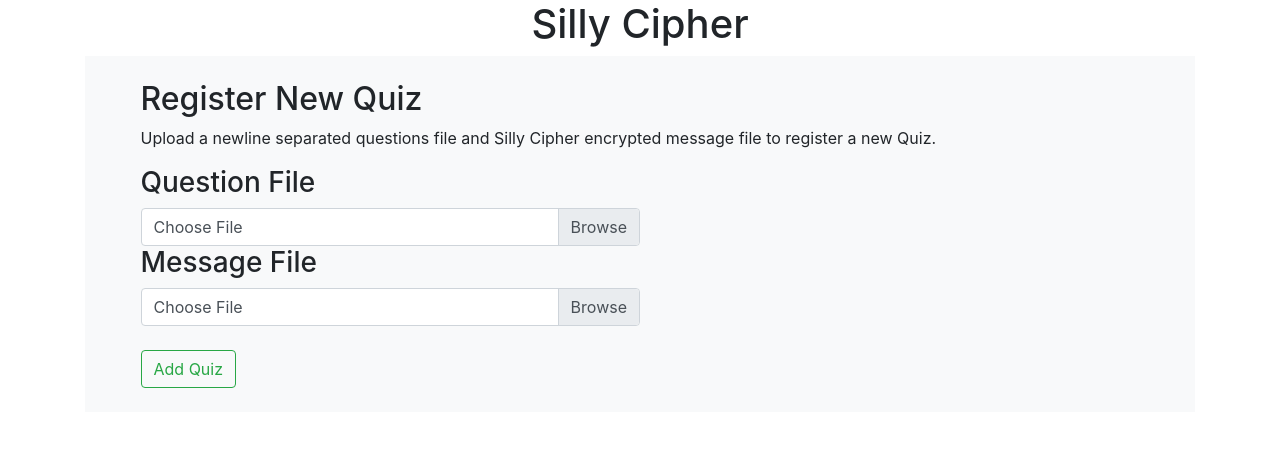
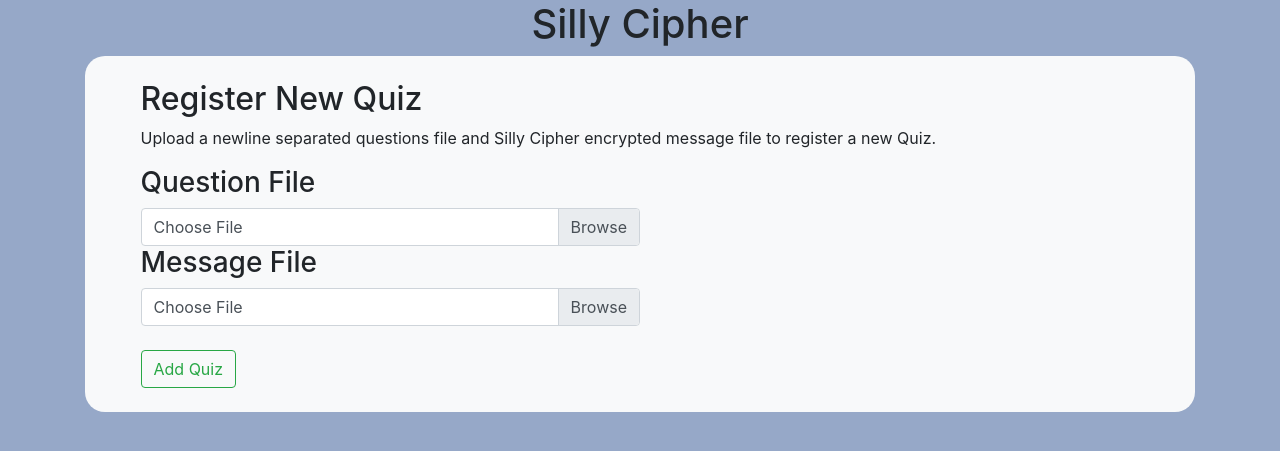
Before and after one commit to fredlee590/SillyCipher, a Flask app: page / in a window 1280 px wide. Shown: the top 451 px of the page. Run offline with Flask 2, Linux system fonts and the light colour scheme; data that the repository does not hold is empty; some libraries are stand-ins or nearby versions.

Commit message:
Add more style adjustments
"More style adjustments" being:
* Background color
* Rounded div corners
* Move some buttons around

```diff
--- a/frontend/templates/base.html
+++ b/frontend/templates/base.html
@@ -7,7 +7,7 @@
         <link rel="stylesheet" href="https://stackpath.bootstrapcdn.com/bootstrap/4.4.1/css/bootstrap.min.css" integrity="sha384-Vkoo8x4CGsO3+Hhxv8T/Q5PaXtkKtu6ug5TOeNV6gBiFeWPGFN9MuhOf23Q9Ifjh" crossorigin="anonymous">
         {% block head %}{% endblock %}
     </head>
-    <body>
+    <body style="background-color:#96A8C8">
         {% block body %}{% endblock %}
         <script src="https://code.jquery.com/jquery-3.4.1.slim.min.js" integrity="sha384-J6qa4849blE2+poT4WnyKhv5vZF5SrPo0iEjwBvKU7imGFAV0wwj1yYfoRSJoZ+n" crossorigin="anonymous"></script>
         <script src="https://cdn.jsdelivr.net/npm/popper.js@1.16.0/dist/umd/popper.min.js" integrity="sha384-Q6E9RHvbIyZFJoft+2mJbHaEWldlvI9IOYy5n3zV9zzTtmI3UksdQRVvoxMfooAo" crossorigin="anonymous"></script>
--- a/frontend/templates/index.html
+++ b/frontend/templates/index.html
@@ -10,8 +10,7 @@
 
     <!-- START -->
     {% if quizzes|length > 0 %}
-    <!--<div class="bg-light" style="align:center">-->
-    <div class="bg-light" style="padding-left:5%;padding-right:5%">
+    <div class="bg-light" style="border-radius:20px;padding-left:5%;padding-right:5%">
         <br>
         <h2>Manage Registered Quizzes</h2>
         <p>Specify message to delete or decrypt. If the latter, be prepared to answer questions to formulate decryption key to use.</p>
@@ -29,7 +28,7 @@
     </div>
     <br>
     {% endif %}
-    <div class="bg-light" style="padding-left:5%;padding-right:5%">
+    <div class="bg-light" style="border-radius:20px;padding-left:5%;padding-right:5%">
         <br>
         <h2>Register New Quiz</h2>
         <p>Upload a newline separated questions file and Silly Cipher encrypted message file to register a new Quiz.</p>
--- a/frontend/templates/quiz.html
+++ b/frontend/templates/quiz.html
@@ -9,7 +9,7 @@
 <div class="container">
     <h1 class="text-center">Quiz {{ quiz_id }}</h1>
 
-    <div class="bg-light">
+    <div class="bg-light" style="border-radius:20px">
         <br>
         <form action="/display/{{ quiz_id }}" method="POST" style="padding-left:5%;padding-right:5%">
             {% for question in questions %}
```
Also changed, not shown: frontend/templates/display.html (+8 -9 lines).
